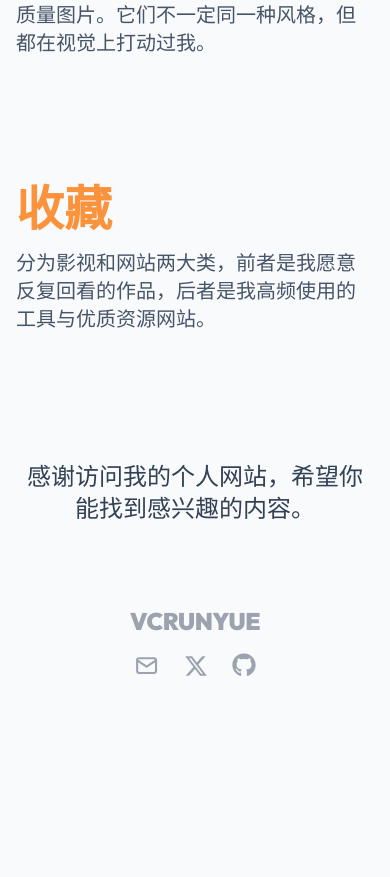
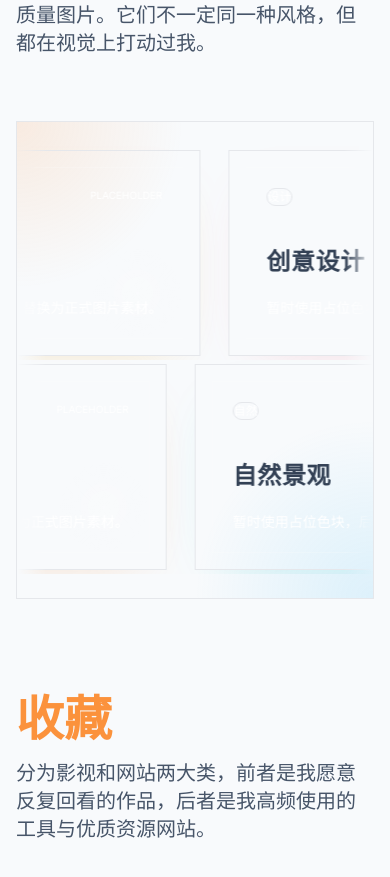
Before and after one commit to vcruntimeyue-jpg/my-website, a Next.js app: page / in a window 390 px wide. Shown: the part 6480-7357 px from the top of the page. Before the commit the page ends 7215 px from the top, so only its background shows below. Built offline with nearby package versions, Linux system fonts and the light colour scheme.

Commit message:
Add placeholder marquee for images section

```diff
--- a/app/components/ImagesSection.js
+++ b/app/components/ImagesSection.js
@@ -1,6 +1,115 @@
 import SectionShell from "./SectionShell";
 
+const IMAGE_PLACEHOLDERS = [
+  {
+    title: "城市风光",
+    category: "摄影",
+    accent: "from-slate-900 via-slate-700 to-amber-500",
+    glow: "rgba(245, 158, 11, 0.28)",
+  },
+  {
+    title: "自然景观",
+    category: "自然",
+    accent: "from-emerald-900 via-teal-700 to-cyan-300",
+    glow: "rgba(45, 212, 191, 0.26)",
+  },
+  {
+    title: "创意设计",
+    category: "设计",
+    accent: "from-fuchsia-900 via-rose-600 to-orange-300",
+    glow: "rgba(251, 113, 133, 0.28)",
+  },
+  {
+    title: "街头摄影",
+    category: "街拍",
+    accent: "from-zinc-950 via-zinc-700 to-stone-300",
+    glow: "rgba(120, 113, 108, 0.24)",
+  },
+  {
+    title: "科技产品",
+    category: "科技",
+    accent: "from-sky-950 via-blue-700 to-cyan-300",
+    glow: "rgba(56, 189, 248, 0.28)",
+  },
+  {
+    title: "旅行见闻",
+    category: "旅行",
+    accent: "from-orange-950 via-orange-600 to-yellow-200",
+    glow: "rgba(251, 146, 60, 0.3)",
+  },
+];
+
+function splitRows(items) {
+  return items.reduce(
+    (rows, item, index) => {
+      rows[index % 2].push(item);
+      return rows;
+    },
+    [[], []]
+  );
+}
+
+function ImagePlaceholderCard({ item }) {
+  return (
+    <article
+      className="image-marquee-card group relative h-[260px] w-[280px] overflow-hidden rounded-[28px] border border-white/60 bg-white/75 p-4 backdrop-blur-sm sm:h-[300px] sm:w-[360px]"
+      style={{ boxShadow: `0 20px 55px -32px ${item.glow}` }}
+    >
+      <div
+        aria-hidden="true"
+        className={`absolute inset-3 rounded-[22px] bg-gradient-to-br ${item.accent} transition-transform duration-500 group-hover:scale-[1.03]`}
+      />
+      <div
+        aria-hidden="true"
+        className="absolute inset-3 rounded-[22px] opacity-35"
+        style={{
+          backgroundImage:
+            "linear-gradient(135deg, rgba(255,255,255,0.22) 0%, rgba(255,255,255,0.04) 45%, rgba(255,255,255,0) 100%), repeating-linear-gradient(135deg, rgba(255,255,255,0.22) 0 1px, transparent 1px 22px)",
+        }}
+      />
+      <div className="relative flex h-full flex-col justify-between rounded-[22px] border border-white/20 p-5 text-white">
+        <div className="flex items-start justify-between gap-3">
+          <span className="rounded-full border border-white/30 bg-white/10 px-3 py-1 text-xs tracking-[0.24em] text-white/80">
+            {item.category}
+          </span>
+          <span className="text-[10px] uppercase tracking-[0.3em] text-white/45">Placeholder</span>
+        </div>
+        <div className="space-y-3">
+          <div className="space-y-2">
+            <div className="h-2.5 w-16 rounded-full bg-white/30" />
+            <div className="h-2.5 w-24 rounded-full bg-white/15" />
+          </div>
+          <div>
+            <h3 className="text-2xl font-semibold tracking-tight">{item.title}</h3>
+            <p className="mt-2 max-w-[16rem] text-sm leading-6 text-white/78">
+              暂时使用占位色块，后续替换为正式图片素材。
+            </p>
+          </div>
+        </div>
+      </div>
+    </article>
+  );
+}
+
+function ImageMarqueeRow({ items, reverse = false }) {
+  const duplicated = [...items, ...items];
+
+  return (
+    <div className="image-marquee-shell" aria-label="图片横向滚动占位展示">
+      <div className={`image-marquee-track ${reverse ? "image-marquee-track-reverse" : "image-marquee-track-forward"}`}>
+        {duplicated.map((item, index) => (
+          <div key={`${item.title}-${index}`} className="shrink-0">
+            <ImagePlaceholderCard item={item} />
+          </div>
+        ))}
+      </div>
+    </div>
+  );
+}
+
 export default function ImagesSection() {
+  const [rowOne, rowTwo] = splitRows(IMAGE_PLACEHOLDERS);
+
   return (
     <SectionShell
       id="images"
@@ -10,6 +119,21 @@ export default function ImagesSection() {
           这里主要收藏我喜欢的壁纸、头像和高质量图片。它们不一定同一种风格，但都在视觉上打动过我。
         </p>
       }
-    />
+    >
+      <div className="relative overflow-hidden rounded-[32px] border border-slate-200/80 bg-[linear-gradient(180deg,rgba(255,255,255,0.88),rgba(241,245,249,0.94))] px-0 py-6 shadow-[0_28px_80px_-48px_rgba(15,23,42,0.34)] sm:px-2 sm:py-8">
+        <div
+          aria-hidden="true"
+          className="pointer-events-none absolute inset-0 opacity-70"
+          style={{
+            backgroundImage:
+              "radial-gradient(circle at top left, rgba(251,146,60,0.14), transparent 28%), radial-gradient(circle at bottom right, rgba(56,189,248,0.14), transparent 30%)",
+          }}
+        />
+        <div className="relative flex flex-col gap-5">
+          <ImageMarqueeRow items={rowOne} />
+          <ImageMarqueeRow items={rowTwo} reverse />
+        </div>
+      </div>
+    </SectionShell>
   );
 }
--- a/app/globals.css
+++ b/app/globals.css
@@ -158,6 +158,61 @@ a:focus-visible {
   animation-play-state: paused !important;
 }
 
+@keyframes image-marquee-forward {
+  0% { transform: translateX(0); }
+  100% { transform: translateX(calc(-50% - 0.875rem)); }
+}
+
+@keyframes image-marquee-reverse {
+  0% { transform: translateX(calc(-50% - 0.875rem)); }
+  100% { transform: translateX(0); }
+}
+
+.image-marquee-shell {
+  position: relative;
+  overflow: hidden;
+  padding: 0.25rem 0;
+  mask-image: linear-gradient(to right, transparent, white 8%, white 92%, transparent);
+  -webkit-mask-image: linear-gradient(to right, transparent, white 8%, white 92%, transparent);
+}
+
+.image-marquee-track {
+  display: flex;
+  width: max-content;
+  min-width: 100%;
+  flex-wrap: nowrap;
+  gap: 1.75rem;
+  padding: 0 0.5rem;
+  will-change: transform;
+}
+
+.image-marquee-track-forward {
+  animation: image-marquee-forward 42s linear infinite !important;
+}
+
+.image-marquee-track-reverse {
+  animation: image-marquee-reverse 46s linear infinite !important;
+}
+
+.image-marquee-track:hover {
+  animation-play-state: paused !important;
+}
+
+.image-marquee-track:focus-within {
+  animation-play-state: paused !important;
+}
+
+.image-marquee-card::after {
+  content: "";
+  position: absolute;
+  inset: auto 18px 18px auto;
+  width: 88px;
+  height: 88px;
+  border-radius: 9999px;
+  background: radial-gradient(circle, rgba(255, 255, 255, 0.26) 0%, rgba(255, 255, 255, 0) 72%);
+  pointer-events: none;
+}
+
 /* 修正 SVG 显示 (防止原站样式将其隐藏或变形) */
 svg {
   display: unset !important;
@@ -250,4 +305,14 @@ svg {
     animation-duration: 64s !important;
     animation-iteration-count: infinite !important;
   }
+
+  .image-marquee-track-forward {
+    animation-duration: 42s !important;
+    animation-iteration-count: infinite !important;
+  }
+
+  .image-marquee-track-reverse {
+    animation-duration: 46s !important;
+    animation-iteration-count: infinite !important;
+  }
 }
```
